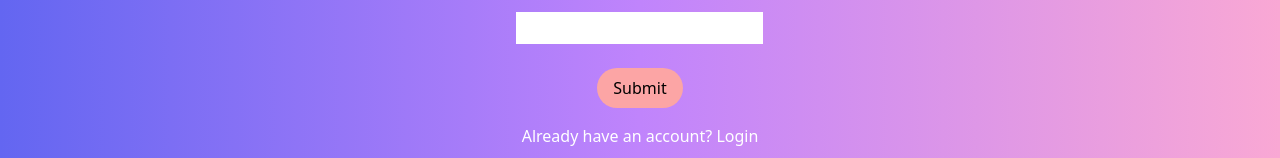
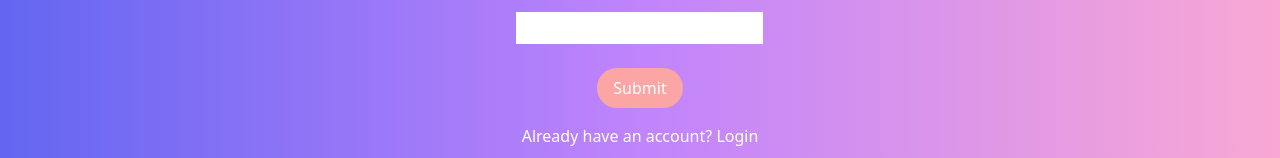
Before and after one commit to a-jwc/nicenoise, a React (Create React App) app: page /register in a window 1280 px wide. Shown: the part 470-628 px from the top of the page. Built offline with nearby package versions, Linux system fonts and the light colour scheme; no server answers.

Commit message:
minor button styling

```diff
--- a/src/index.css
+++ b/src/index.css
@@ -4,7 +4,7 @@
 
 @layer components {
 	.submit {
-		@apply rounded-full bg-red-300 mx-auto px-4 py-2 mt-4 hover:cursor-pointer;
+		@apply rounded-full bg-red-300 text-white mx-auto px-4 py-2 mt-4 hover:cursor-pointer;
 	}
 
 	.form-field {
```
